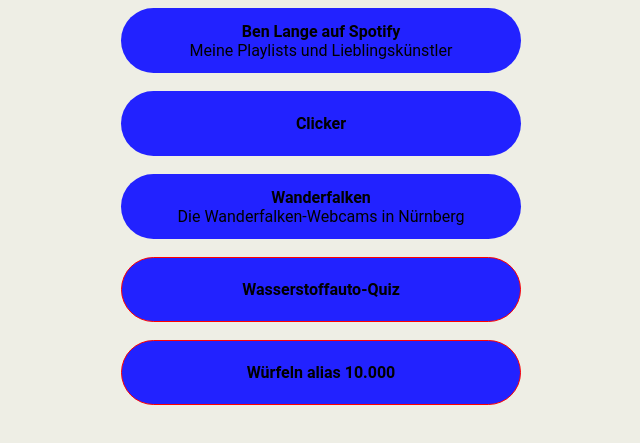
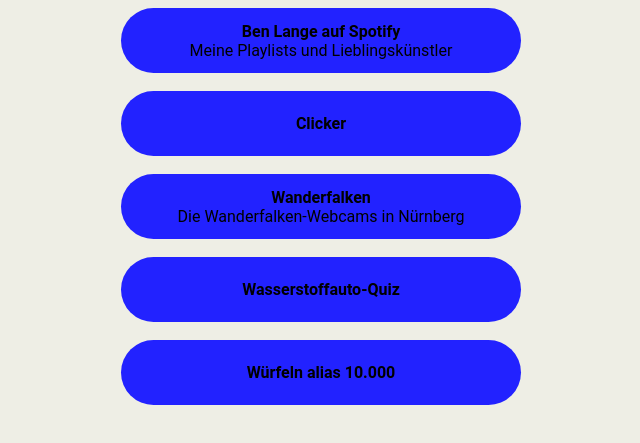
Before and after one commit to ben5594/ben5594.github.io, a plain HTML site: page index.html in a window 1280 px wide. Shown: the part 87-530 px from the top of the page, without its empty margins (319-959 px from the left). Drawn offline with Linux system fonts and the light colour scheme.

Commit message:
Update index.html

```diff
--- a/index.html
+++ b/index.html
@@ -112,11 +112,11 @@
 		</a>
 		<br><br>
 		<a href="https://ben5594.github.io/Wasserstoffauto-Quiz" target="_blank">
-			<button class="new-button"><b>Wasserstoffauto-Quiz</b></button>
+			<button class="button"><b>Wasserstoffauto-Quiz</b></button>
 		</a>
 		<br><br>
 		<a href="https://ben5594.github.io/10000" target="_blank">
-			<button class="new-button"><b>Würfeln alias 10.000</b></button>
+			<button class="button"><b>Würfeln alias 10.000</b></button>
 		</a>
 	</body>
 </html>
```
